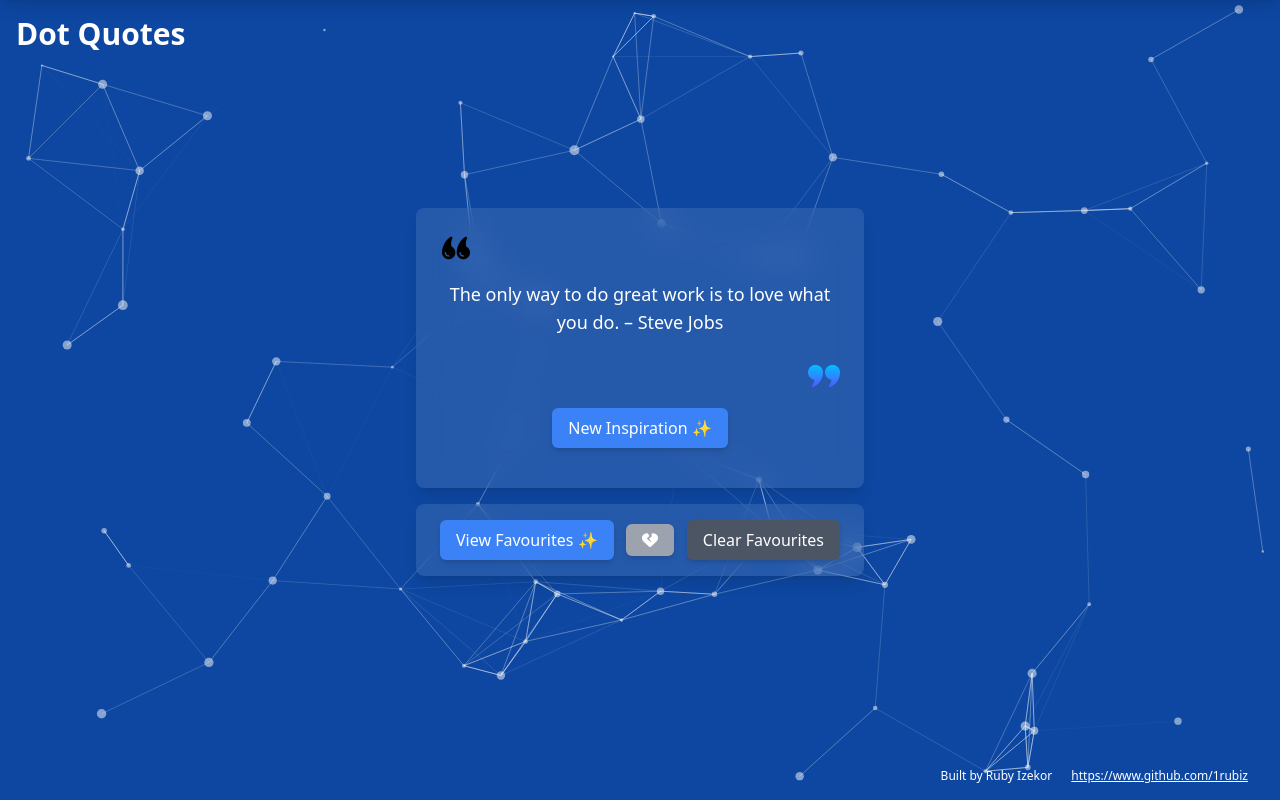
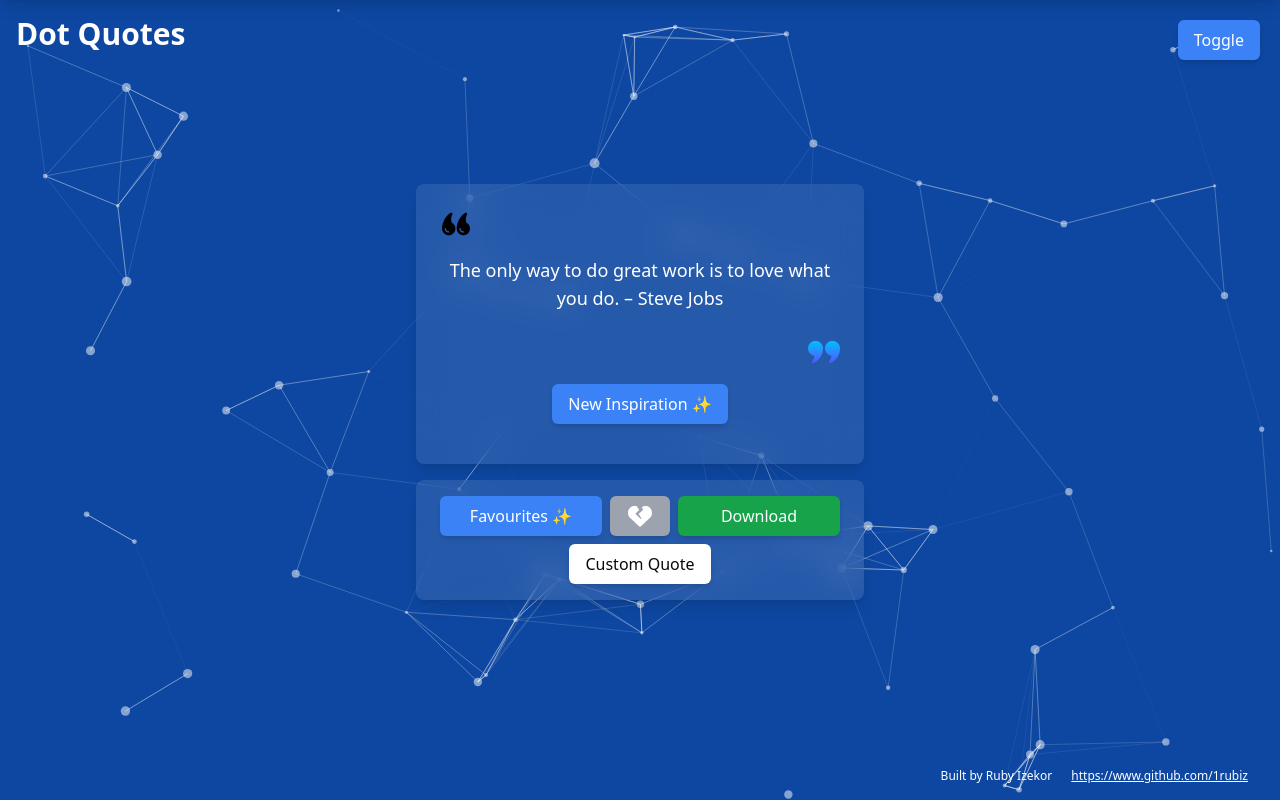
Before and after one commit to 1rubiz/alx-project, a React (Vite) app: page /quotes in a window 1280 px wide. Built offline with nearby package versions, Linux system fonts and the light colour scheme.

Commit message:
Add random generator

```diff
--- a/package.json
+++ b/package.json
@@ -22,6 +22,7 @@
     "class-variance-authority": "^0.7.1",
     "clsx": "^2.1.1",
     "framer-motion": "^11.15.0",
+    "html-to-image": "^1.11.11",
     "lucide-react": "^0.469.0",
     "react": "^18.3.1",
     "react-dom": "^18.3.1",
--- /dev/null
+++ b/src/components/customQuote.jsx
@@ -0,0 +1,48 @@
+import React, { useRef } from 'react';
+import { toPng } from 'html-to-image';
+
+const CustomQuote = () => {
+  const componentRef = useRef(null);
+
+  const handleDownload = async () => {
+    if (componentRef.current) {
+      try {
+        const dataUrl = await toPng(componentRef.current);
+        const link = document.createElement('a');
+        link.href = dataUrl;
+        link.download = 'component-image.png';
+        link.click();
+      } catch (error) {
+        console.error('Failed to generate image:', error);
+      }
+    }
+  };
+
+  return (
+    <div>
+      {/* Component to be converted */}
+      <div ref={componentRef} style={{ padding: '20px', backgroundColor: '#f0f0f0' }}>
+        <h1>Hello, World!</h1>
+        <p>This component will be converted to an image.</p>
+      </div>
+
+      {/* Button to trigger download */}
+      <button
+        onClick={handleDownload}
+        style={{
+          marginTop: '10px',
+          padding: '10px 20px',
+          backgroundColor: '#007bff',
+          color: '#fff',
+          border: 'none',
+          borderRadius: '5px',
+          cursor: 'pointer',
+        }}
+      >
+        Download as Image
+      </button>
+    </div>
+  );
+};
+
+export default CustomQuote;
--- /dev/null
+++ b/src/components/drag&drop.jsx
@@ -0,0 +1,90 @@
+import React, { useState } from "react";
+
+const ImageUpload = () => {
+  const [images, setImages] = useState([]);
+  const [error, setError] = useState(null);
+
+  const handleDrop = (event) => {
+    event.preventDefault();
+    setError(null);
+
+    const files = Array.from(event.dataTransfer.files);
+    const imageFiles = files.filter((file) => file.type.startsWith("image/"));
+
+    if (imageFiles.length === 0) {
+      setError("Only image files are allowed.");
+      return;
+    }
+
+    setImages((prevImages) => [...prevImages, ...imageFiles]);
+  };
+
+  const handleFileInputChange = (event) => {
+    setError(null);
+
+    const files = event.target.files ? Array.from(event.target.files) : [];
+    const imageFiles = files.filter((file) => file.type.startsWith("image/"));
+
+    if (imageFiles.length === 0) {
+      setError("Only image files are allowed.");
+      return;
+    }
+
+    setImages((prevImages) => [...prevImages, ...imageFiles]);
+  };
+
+  const handleDragOver = (event) => {
+    event.preventDefault();
+  };
+
+  const removeImage = (index) => {
+    setImages((prevImages) => prevImages.filter((_, i) => i !== index));
+  };
+
+  return (
+    <div className="max-w-lg mx-auto p-4">
+      <div
+        className="border-2 border-dashed border-gray-300 rounded-lg p-6 text-center cursor-pointer bg-gray-50 hover:bg-gray-100"
+        onDrop={handleDrop}
+        onDragOver={handleDragOver}
+      >
+        <p className="text-gray-600">
+          Drag and drop your images here, or click to select files
+        </p>
+        <input
+          type="file"
+          accept="image/*"
+          single
+          className="hidden"
+          onChange={handleFileInputChange}
+        />
+      </div>
+      {error && <p className="text-red-500 mt-2">{error}</p>}
+
+      {images.length > 0 && (
+        <div className="mt-4">
+          <h3 className="text-gray-700 font-semibold mb-2">Uploaded Images:</h3>
+          <div className="grid grid-cols-3 gap-4">
+            {images.map((image, index) => (
+              <div key={index} className="relative group">
+                <img
+                  src={URL.createObjectURL(image)}
+                  alt={image.name}
+                  className="w-full h-32 object-cover rounded-lg shadow"
+                />
+                <button
+                  onClick={() => removeImage(index)}
+                  className="absolute top-1 right-1 bg-red-500 text-white rounded-full p-1 text-xs opacity-0 group-hover:opacity-100 transition-opacity"
+                >
+                  ✕
+                </button>
+              </div>
+            ))}
+          </div>
+        </div>
+      )}
+    </div>
+  );
+};
+
+export default ImageUpload;
--- a/src/components/quotes.jsx
+++ b/src/components/quotes.jsx
@@ -3,12 +3,43 @@ import { FaHeart, FaHeartCrack, FaCircleStop, FaTrash } from 'react-icons/fa6'
 import { IoClose } from 'react-icons/io5'
 import useQuotesStore from '../stores/quoteStore';
 import quotes from '../lib/quotes';
+import { motion, AnimatePresence } from "framer-motion";
+import CustomQuote from './customQuote';
+import ImageUpload from './drag&drop';
 
 const Quotes = () => {
   const [inspiration, setInspiration] = useState(quotes[0]);
   const [isOpened, setIsOpened] = useState(false);
   const [liked, setLiked] = useState(false)
   const { items, toggleItem, exists, removeItem, clearAll } = useQuotesStore();
+  const [showFirst, setShowFirst] = useState(true);
+
+  const toggleComponents = () => {
+    setShowFirst(!showFirst);
+  };
+
+  const slideVariants = {
+    enterFromLeft: {
+      x: "-100%",
+      opacity: 0,
+    },
+    enterFromRight: {
+      x: "100%",
+      opacity: 0,
+    },
+    center: {
+      x: 0,
+      opacity: 1,
+    },
+    exitToLeft: {
+      x: "-100%",
+      opacity: 0,
+    },
+    exitToRight: {
+      x: "100%",
+      opacity: 0,
+    },
+  };
 
   useEffect(() => {
     if (inspiration) {
@@ -33,6 +64,23 @@ const Quotes = () => {
 
   return (
     <div className="relative w-screen h-screen bg-transparent flex flex-col items-center justify-center p-4">
+      <button
+        onClick={toggleComponents}
+        className="absolute top-5 right-5 px-4 py-2 bg-blue-500 text-white rounded-md shadow-md"
+      >
+        Toggle
+      </button>
+      <AnimatePresence mode="wait">
+        {showFirst ? (
+          <motion.div
+            key="first"
+            className=""
+            initial="enterFromRight"
+            animate="center"
+            exit="exitToLeft"
+            variants={slideVariants}
+            transition={{ duration: 0.5 }}
+          >
             <div className="max-w-md w-full bg-white/10 backdrop-blur-lg border-white dark:bg-gray-800 rounded-lg shadow-lg p-6 text-center">
               <div className='flex flex-wrap'>
                 <img src="/quotation-mark.png" className='w-8 h-8' alt="" />
@@ -50,27 +98,42 @@ const Quotes = () => {
                 New Inspiration ✨
               </button>
             </div>
-      <div className="max-w-md my-4 w-full bg-white/10 backdrop-blur-lg dark:bg-gray-800 rounded-lg shadow-lg px-6 text-center flex items-center justify-between">
+            <div className="max-w-md my-4 w-full bg-white/10 backdrop-blur-lg dark:bg-gray-800 rounded-lg shadow-lg px-6 py-2">
+              <div className='text-center grid grid-cols-12 items-center justify-between my-2 gap-2'>
                 <button
                   onClick={() => setIsOpened(true)}
-          className="bg-blue-500 my-4 hover:bg-blue-600 text-white text-xs md:text-base px-4 py-2 rounded-md shadow-md focus:outline-none transition duration-300"
+                  className="bg-blue-500 hover:bg-blue-600 col-span-5 text-white text-xs md:text-base px-4 py-2 rounded-md shadow-md focus:outline-none transition duration-300"
                 >
-          View Favourites ✨
+                  Favourites ✨
                 </button>
                 <button
                   onClick={() => toggleItem(inspiration)}
-          className={`${liked ? 'bg-red-500 hover:bg-red-300' : 'bg-gray-400 hover:bg-blue-200'} my-4 text-white px-4 py-2 rounded-md shadow-md focus:outline-none transition duration-300`}
+                  className={`${liked ? 'bg-red-500 hover:bg-red-300' : 'bg-gray-400 hover:bg-blue-200'}  text-white px-4 py-2 col-span-2 flex items-center justify-center rounded-md shadow-md focus:outline-none transition duration-300`}
                 >
                   {
-            liked ? <FaHeart /> : <FaHeartCrack />
+                    liked ? <FaHeart className='w-full h-6' /> : <FaHeartCrack className='w-full h-6' />
                   }
                 </button>
                 <button
+                  className="bg-green-600 hover:bg-green-300 col-span-5 text-xs md:text-base text-white px-4 py-2 rounded-md shadow-md focus:outline-none transition duration-300 flex items-center justify-center gap-2"
+                >
+                  Download
+                </button>
+                {/*<button
                   onClick={clearAll}
-          className="bg-gray-600 my-4 hover:bg-gray-300 text-xs md:text-base text-white px-4 py-2 rounded-md shadow-md focus:outline-none transition duration-300 flex items-center gap-2"
+                  className="bg-gray-600 hover:bg-gray-300 text-xs md:text-base text-white px-4 py-2 rounded-md shadow-md focus:outline-none transition duration-300 flex items-center gap-2"
                 >
                   Clear Favourites
+                </button>*/}
+              </div>
+              <div className='w-full flex justify-center items-center gap-2 mb-2'>
+                <button
+                  onClick={() => setShowFirst(false)}
+                  className="bg-white col-span-1 hover:bg-gray-300 text-xs md:text-base px-4 py-2 rounded-md shadow-md focus:outline-none transition duration-300 flex items-center justify-center gap-2"
+                >
+                  Custom Quote
                 </button>
+              </div>
             </div>
             {/*favourites*/}
             {
@@ -99,6 +162,23 @@ const Quotes = () => {
                 </div>
               )
             }
+          </motion.div>
+        ) : (
+          <motion.div
+            key="second"
+            className="max-w-md w-full flex flex-col items-center justify-center"
+            initial="enterFromLeft"
+            animate="center"
+            exit="exitToRight"
+            variants={slideVariants}
+            transition={{ duration: 0.5 }}
+          >
+            <CustomQuote />
+            <ImageUpload />
+          </motion.div>
+        )}
+      </AnimatePresence>
+
     </div>
   );
 }
```
Also changed, not shown: 1 other file (tests, documents, lock files or other folders). Lines whose indentation alone changed are shown as unchanged.
